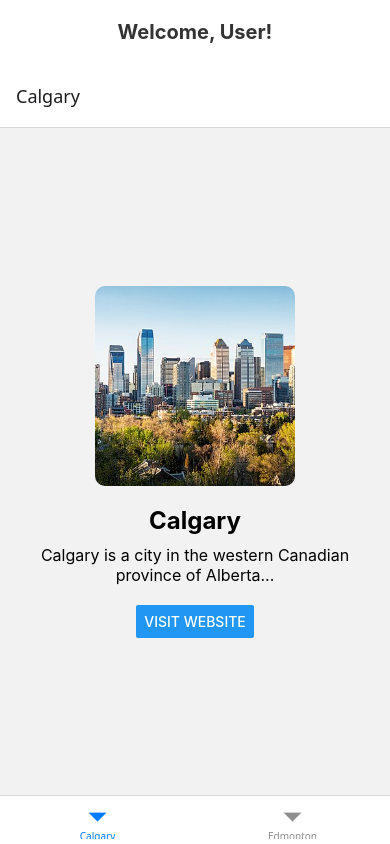
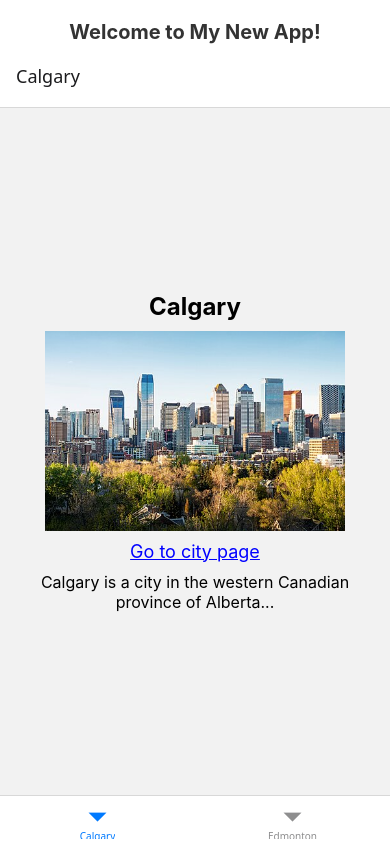
Before and after one commit to ShawnFrancia/mobiledev_assignment_2, a React Native app: screen / in a window 390 px wide. Built offline with nearby package versions, Linux system fonts and the light colour scheme.

Commit message:
Added validation (password and credentials) and pushing to main

```diff
--- a/components/welcome.tsx
+++ b/components/welcome.tsx
@@ -1,51 +1,16 @@
 import React from "react";
-import { View, Text, StyleSheet, Image, Button, Linking, SafeAreaView } from "react-native";
+import { View, Text, StyleSheet, SafeAreaView } from "react-native";
 import { createBottomTabNavigator } from "@react-navigation/bottom-tabs";
+import CalgaryInfo from "../components/CalgaryInfo";
+import EdmontonInfo from "../components/EdmontonInfo";
 
-type WelcomeProps = {
-  username: string;
-};
 
 const Tab = createBottomTabNavigator();
 
-type CityInfoProps = {
-  cityName: string;
-  cityImage: any;
-  cityLink: string;
-  cityDescription: string;
-};
-
-const CityInfo: React.FC<CityInfoProps> = ({ cityName, cityImage, cityLink, cityDescription }) => (
-  <View style={styles.cityContainer}>
-    <Image source={cityImage} style={styles.cityImage} />
-    <Text style={styles.cityName}>{cityName}</Text>
-    <Text style={styles.cityDescription}>{cityDescription}</Text>
-    <Button title="Visit Website" onPress={() => Linking.openURL(cityLink)} />
-  </View>
-);
-
-const CalgaryInfo = () => (
-  <CityInfo
-    cityName="Calgary"
-    cityImage={require("../assets/calgary.jpg")}
-    cityLink="https://www.calgary.ca/home.html"
-    cityDescription="Calgary is a city in the western Canadian province of Alberta..."
-  />
-);
-
-const EdmontonInfo = () => (
-  <CityInfo
-    cityName="Edmonton"
-    cityImage={require("../assets/edmonton.jpg")}
-    cityLink="https://www.edmonton.ca/"
-    cityDescription="Edmonton is the capital city of the Canadian province of Alberta..."
-  />
-);
-
-const Welcome: React.FC<WelcomeProps> = ({ username }) => {
+const Welcome: React.FC = () => {
   return (
     <SafeAreaView style={styles.container}>
-      <Text style={styles.text}>Welcome, {username}!</Text>
+      <Text style={styles.text}>Welcome to My New App!</Text>
       <View style={styles.tabContainer}>
         <Tab.Navigator>
           <Tab.Screen name="Calgary" component={CalgaryInfo} />
@@ -60,7 +25,7 @@
   container: {
     flex: 1,
     backgroundColor: "#fff",
-     width: '100%',
+    width: '100%',
   },
   text: {
     fontSize: 20,
@@ -71,29 +36,7 @@
   },
   tabContainer: {
     flex: 1,
-    marginTop: 20,
-  },
-  cityContainer: {
-    flex: 1,
-    justifyContent: "center",
-    alignItems: "center",
-    padding: 20,
-  },
-  cityImage: {
-    width: 200,
-    height: 200,
-    borderRadius: 10,
-    marginBottom: 20,
-  },
-  cityName: {
-    fontSize: 24,
-    fontWeight: "bold",
-    marginBottom: 10,
-  },
-  cityDescription: {
-    fontSize: 16,
-    textAlign: "center",
-    marginBottom: 20,
+
   },
 });
 
```
Also changed, not shown: app/index.tsx (+2 -13 lines), components/signin.tsx (+20 -18 lines).
